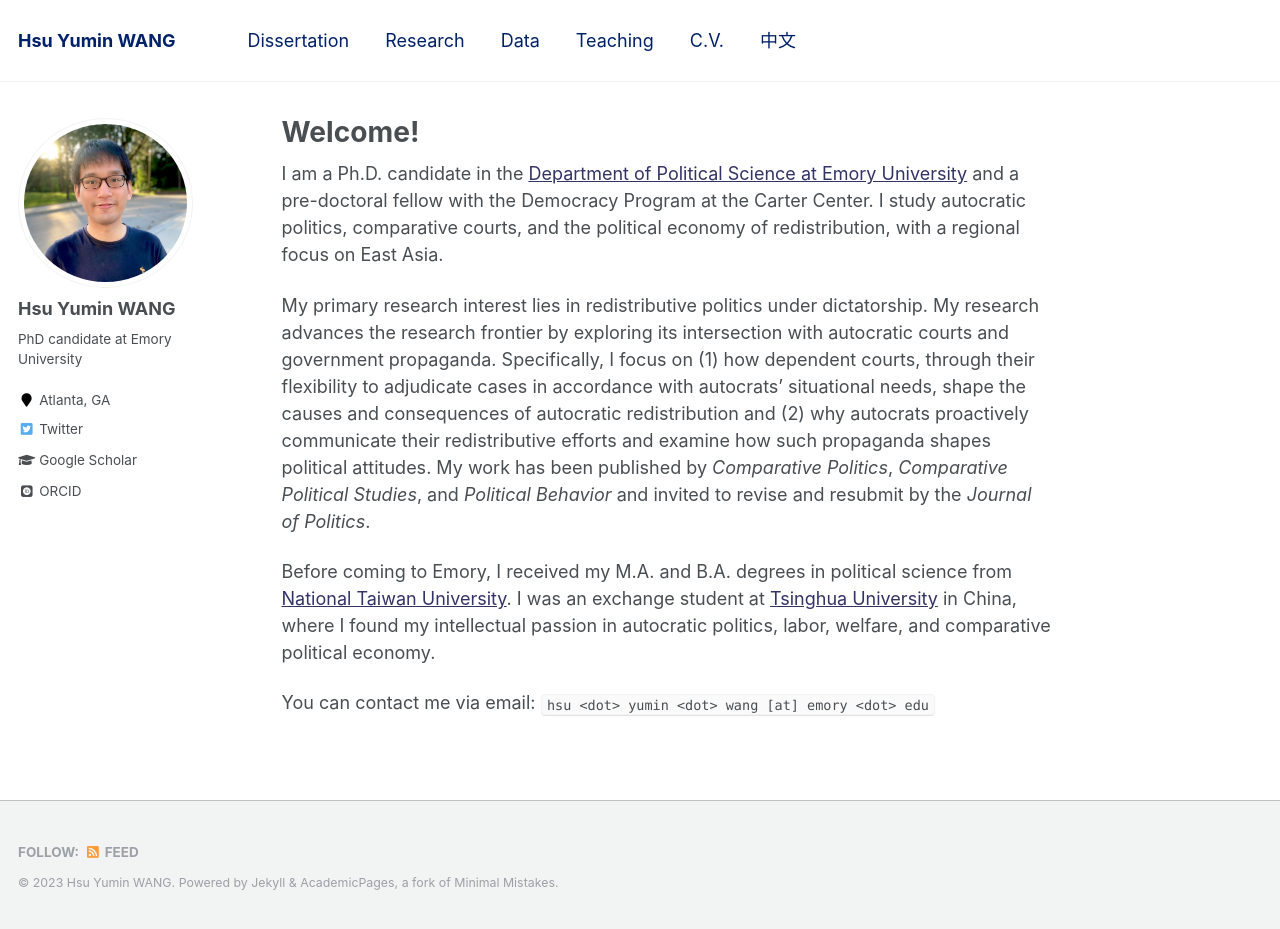
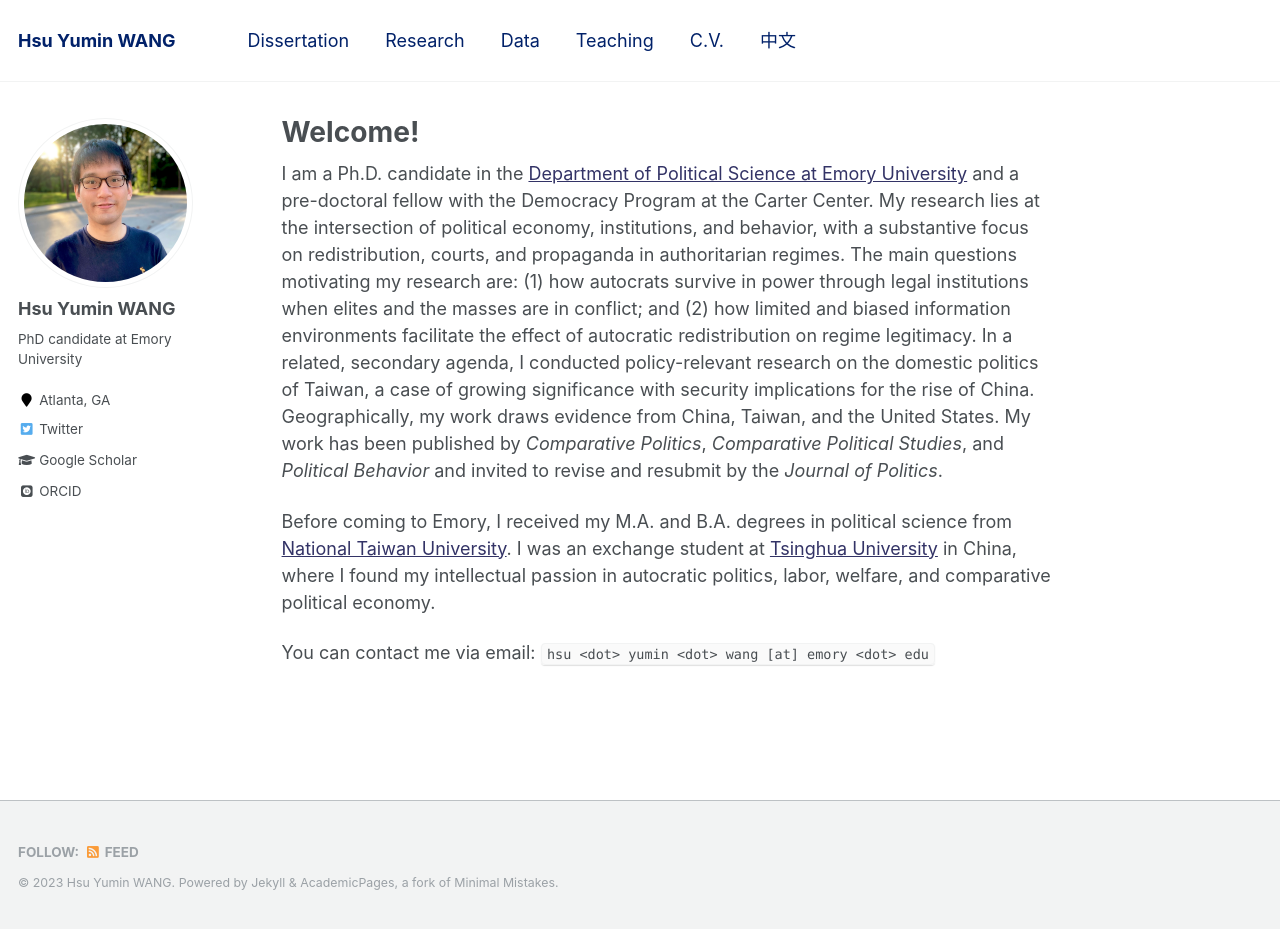
Before and after one commit to hsuyumin/hsuyumin.github.io, a Jekyll site: the page built from _pages/about.md, in a window 1280 px wide and 929 px high. Built offline with Jekyll 4.4.1, drawn with Linux system fonts in a browser that asks for light colours; some web fonts are replaced.

Commit message:
Update about.md

```diff
--- a/_pages/about.md
+++ b/_pages/about.md
@@ -8,9 +8,7 @@ redirect_from:
   - /about.html
 ---
 
-I am a Ph.D. candidate in the [Department of Political Science at Emory University](http://polisci.emory.edu/home/) and a pre-doctoral fellow with the Democracy Program at the Carter Center. I study autocratic politics, comparative courts, and the political economy of redistribution, with a regional focus on East Asia.
-
-My primary research interest lies in redistributive politics under dictatorship. My research advances the research frontier by exploring its intersection with autocratic courts and government propaganda. Specifically, I focus on (1) how dependent courts, through their flexibility to adjudicate cases in accordance with autocrats' situational needs, shape the causes and consequences of autocratic redistribution and (2) why autocrats proactively communicate their redistributive efforts and examine how such propaganda shapes political attitudes. My work has been published by _Comparative Politics_, _Comparative Political Studies_, and _Political Behavior_ and invited to revise and resubmit by the _Journal of Politics_.
+I am a Ph.D. candidate in the [Department of Political Science at Emory University](http://polisci.emory.edu/home/) and a pre-doctoral fellow with the Democracy Program at the Carter Center. My research lies at the intersection of political economy, institutions, and behavior, with a substantive focus on redistribution, courts, and propaganda in authoritarian regimes. The main questions motivating my research are: (1) how autocrats survive in power through legal institutions when elites and the masses are in conflict; and (2) how limited and biased information environments facilitate the effect of autocratic redistribution on regime legitimacy. In a related, secondary agenda, I conducted policy-relevant research on the domestic politics of Taiwan, a case of growing significance with security implications for the rise of China. Geographically, my work draws evidence from China, Taiwan, and the United States. My work has been published by _Comparative Politics_, _Comparative Political Studies_, and _Political Behavior_ and invited to revise and resubmit by the _Journal of Politics_.
 
 Before coming to Emory, I received my M.A. and B.A. degrees in political science from [National Taiwan University](https://www.ntu.edu.tw/english/). I was an exchange student at [Tsinghua University](https://www.tsinghua.edu.cn/en/) in China, where I found my intellectual passion in autocratic politics, labor, welfare, and comparative political economy.
 
```
